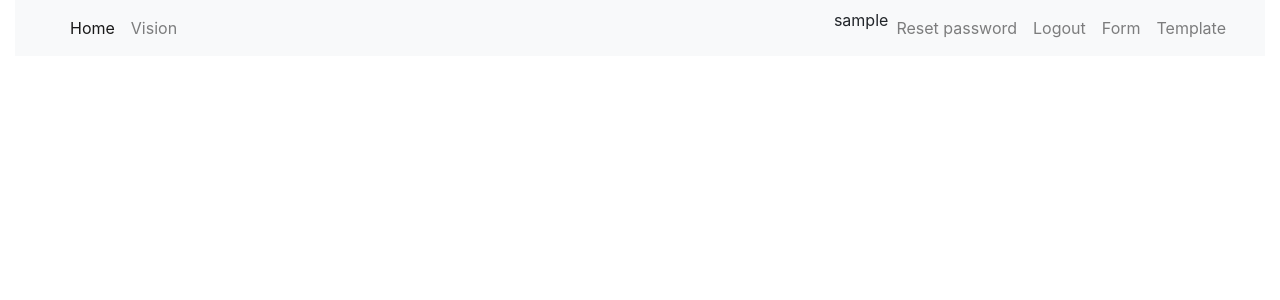
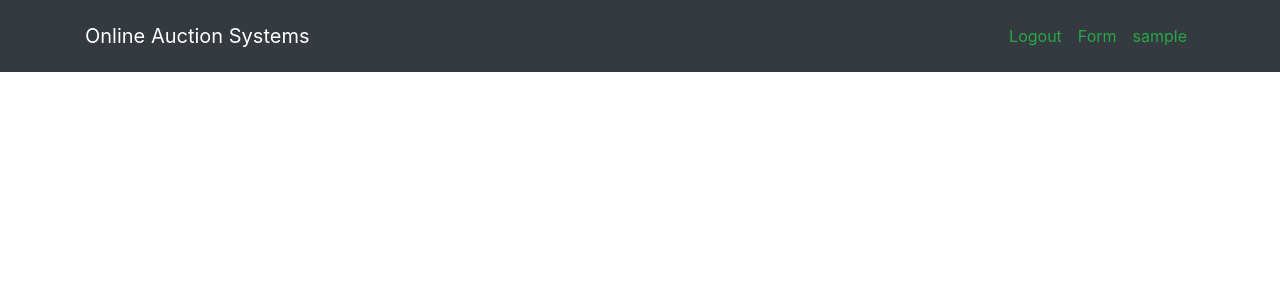
Before and after one commit to AdamFiling3r/online_auction_system, a PHP site: page /templates.php in a window 1280 px wide. Shown: the top 300 px of the page. Run offline with PHP 8.4, Linux system fonts and the light colour scheme; the visitor is signed in with stand-in values (Sample User, id 1); data that the repository does not hold is empty.

Commit message:
new_styling_main

```diff
--- a/includes/connect.php
+++ b/includes/connect.php
@@ -1,8 +1,8 @@
 <?php
-    $user = "sql4457624";
-    $password_db = "UBNemP9Mjk";
-    $db = "sql4457624";
-    $host = "sql4.freemysqlhosting.net";
+    $user = "root";
+    $password_db = "";
+    $db = "rocnikovka_aukce";
+    $host = "localhost";
 
      $conn = mysqli_connect($host, $user, $password_db, $db);
      if(!$conn){
--- a/includes/function.inc.php
+++ b/includes/function.inc.php
@@ -71,7 +71,7 @@ function userExists($username, $email, $conn)
 
 function createUser($conn, $username, $email, $name, $password)
 {
-    $sql = "INSERT INTO users (name, username, password, email, folder) VALUES (?, ?, ?, ?, ?);";
+    $sql = "INSERT INTO users (name, username, password, email) VALUES (?, ?, ?, ?);";
     $stmt = mysqli_stmt_init($conn);
     if (!mysqli_stmt_prepare($stmt, $sql)) {
         header("location: ../register.php?error=stmtfailed");
@@ -82,7 +82,7 @@ function createUser($conn, $username, $email, $name, $password)
     $user_descrip = "$username-descrip";
     $user_img = "$username-img";
 
-    mysqli_stmt_bind_param($stmt, "sssss", $name, $username, $hass_password, $email, $user_folder);
+    mysqli_stmt_bind_param($stmt, "ssss", $name, $username, $hass_password, $email);
     mysqli_stmt_execute($stmt);
     mysqli_stmt_close($stmt);
 
@@ -133,9 +133,8 @@ function loginUser($conn, $username, $password)
         exit();
     } else if ($checkPass === true) {
         session_start();
-        $_SESSION["username"] = $userExists["username"];
+        $_SESSION = $userExists;
         $_SESSION["loggedin"] = true;
-        $_SESSION["id"] = $userExists["id"];
         header("location: ../index.php");
         exit();
     }
@@ -160,10 +159,10 @@ function createNewPage($text, $conn, $img)
     $Uid = $_SESSION["id"];
     $randomStr = randomString();
     $descripPath = "users/$user/$user-descrip/$randomStr.txt";
-    $imgPath = "users/$user/$user-img/".$img["name"];
+    $imgPath = "users/$user/$user-img/" . $img["name"];
 
     if (is_uploaded_file($img["tmp_name"])) {
-        if (move_uploaded_file($img["tmp_name"], "../".$imgPath)) {
+        if (move_uploaded_file($img["tmp_name"], "../" . $imgPath)) {
         } else {
             header("location: ../creatingForm.php?erorr=couldNotMoveToDest");
             exit;
@@ -202,18 +201,8 @@ function userPage($conn)
     } else {
         mysqli_stmt_bind_param($stmt, "s", $Uid);
         mysqli_stmt_execute($stmt);
-        // $result = array();
         $result = mysqli_fetch_all(mysqli_stmt_get_result($stmt));
-        // while($row = mysqli_fetch_array(mysqli_stmt_get_result($stmt))){
-        //     $result[] = $row["descrip"];
-        // }
         mysqli_stmt_close($stmt);
         return $result;
     }
 }
-
-function dataUri($file, $mime){
-    $contents = file_get_contents($file);
-    $base64   = base64_encode($contents);
-    return ('data:' . $mime . ';base64,' . $base64);
-}
--- a/navbar.php
+++ b/navbar.php
@@ -1,54 +1,20 @@
+<nav class="navbar navbar-expand-lg bg-dark navbar-dark p-3">
+  <div class="container">
+    <a href="index.php" class="navbar-brand">Online Auction Systems</a>
 
-</head>
-<body>
-    <div class="container-fluid">
-        <div id="nav">
-            <nav class="navbar navbar-expand-lg navbar-light bg-light">
-                <div class="container-fluid">
-                  <a class="navbar-brand" href="#"><i class="bi bi-activity"></i></a>
-                  <button class="navbar-toggler" type="button" data-bs-toggle="collapse" data-bs-target="#navbarSupportedContent" aria-controls="navbarSupportedContent" aria-expanded="false" aria-label="Toggle navigation">
-                    <span class="navbar-toggler-icon"></span>
-                  </button>
-                  <div class="collapse navbar-collapse" id="navbarSupportedContent">
-                    <ul class="navbar-nav me-auto mb-2 mb-lg-0">
-                      <li class="nav-item">
-                        <a class="nav-link active" aria-current="page" href="index.php">Home</a>
-                      </li>
-                      <li class="nav-item">
-                        <a class="nav-link" href="vision.php">Vision</a>
-                      </li>
-                    </ul>
-                    <ul class="navbar-nav ml-auto">
+    <button class="navbar-toggler" type="button" data-bs-toggle="collapse" data-bs-target="#navmenu">
+      <span class="navbar-toggler-icon"></span>
+    </button>
+    <div class="collapse navbar-collapse" id="navmenu">
+      <ul class="navbar-nav ms-auto">
         <?php
-        if (isset($_SESSION["loggedin"]) && $_SESSION["loggedin"] === true) {
-          echo "<li class='nav-item'>";
-          echo  htmlspecialchars($_SESSION["username"]);
-          echo "</li>";
-          echo "<li class='nav-item'>";
-          echo "<a class='nav-link' href='reset-password.php'>Reset password</a>";
-          echo "</li>";
-          echo "<li class='nav-item'>";
-          echo "<a class='nav-link' href='logout.php'>Logout</a>";
-          echo "</li>";
-          echo "<li class='nav-item'>
-          <a class='nav-link' href='creatingForm.php'>Form</a>
-        </li>";
-          echo '<li class="nav-item">
-          <a class="nav-link" href="templates.php">Template</a>
-        </li>';
-        } else {
-          echo "<li class='nav-item'>";
-          echo "<a class='nav-link' href='register.php'>Register</a>";
-          echo "</li>";
-          echo "<li class='nav-item'>";
-          echo "<a class='nav-link' href='login.php'>Login</a>";
-          echo "</li>";
+        if ($_SESSION["loggedin"] === true) {
+          include_once("navbar_loged.php");
+        }else{
+          include_once("navbar_base.php");
         }
         ?>
-
       </ul>
-                  </div>
-                </div>
-              </nav>
-              </div>
-                </div>
+    </div>
+  </div>
+</nav>
--- /dev/null
+++ b/navbar_base.php
@@ -0,0 +1,6 @@
+<li class="nav-item">
+    <a href="login.php" class="nav-link text-warning">Login</a>
+</li>
+<li class="nav-item">
+    <a href="register.php" class="nav-link text-success">Register</a>
+</li>
--- /dev/null
+++ b/navbar_loged.php
@@ -0,0 +1,9 @@
+<li class="nav-item">
+    <a href="logout.php" class="nav-link text-success">Logout</a>
+</li>
+<li class="nav-item">
+    <a href="creatingForm.php" class="nav-link text-success">Form</a>
+</li>
+<li class="nav-item">
+    <a href="templates.php" class="nav-link text-success"><?php echo htmlspecialchars($_SESSION["username"]) ?></a>
+</li>
--- /dev/null
+++ b/users/iveta/iveta-descrip/3XLyjN.txt
@@ -0,0 +1 @@
+svíčková
--- /dev/null
+++ b/users/iveta/iveta-descrip/5BBB9y.txt
@@ -0,0 +1 @@
+mluv
--- /dev/null
+++ b/users/iveta/iveta-descrip/WwJM51.txt
@@ -0,0 +1 @@
+ahoj ivet
--- /dev/null
+++ b/users/iveta/iveta-descrip/rXaSnV.txt
@@ -0,0 +1 @@
+spring rolls
--- /dev/null
+++ b/users/zdenka/zdenka-descrip/mMRbUr.txt
@@ -0,0 +1 @@
+lkjsadflk
```
Also changed, not shown: index.php (+3 -25 lines), login.php (+5 -26 lines), register.php (+5 -27 lines), users/iveta/iveta-img/spring rolls.jpg (added), users/iveta/iveta-img/superman.jpg (added), users/iveta/iveta-img/svíčková.jpg (added), users/zdenka/zdenka-img/lksadjf.jpg (added).
